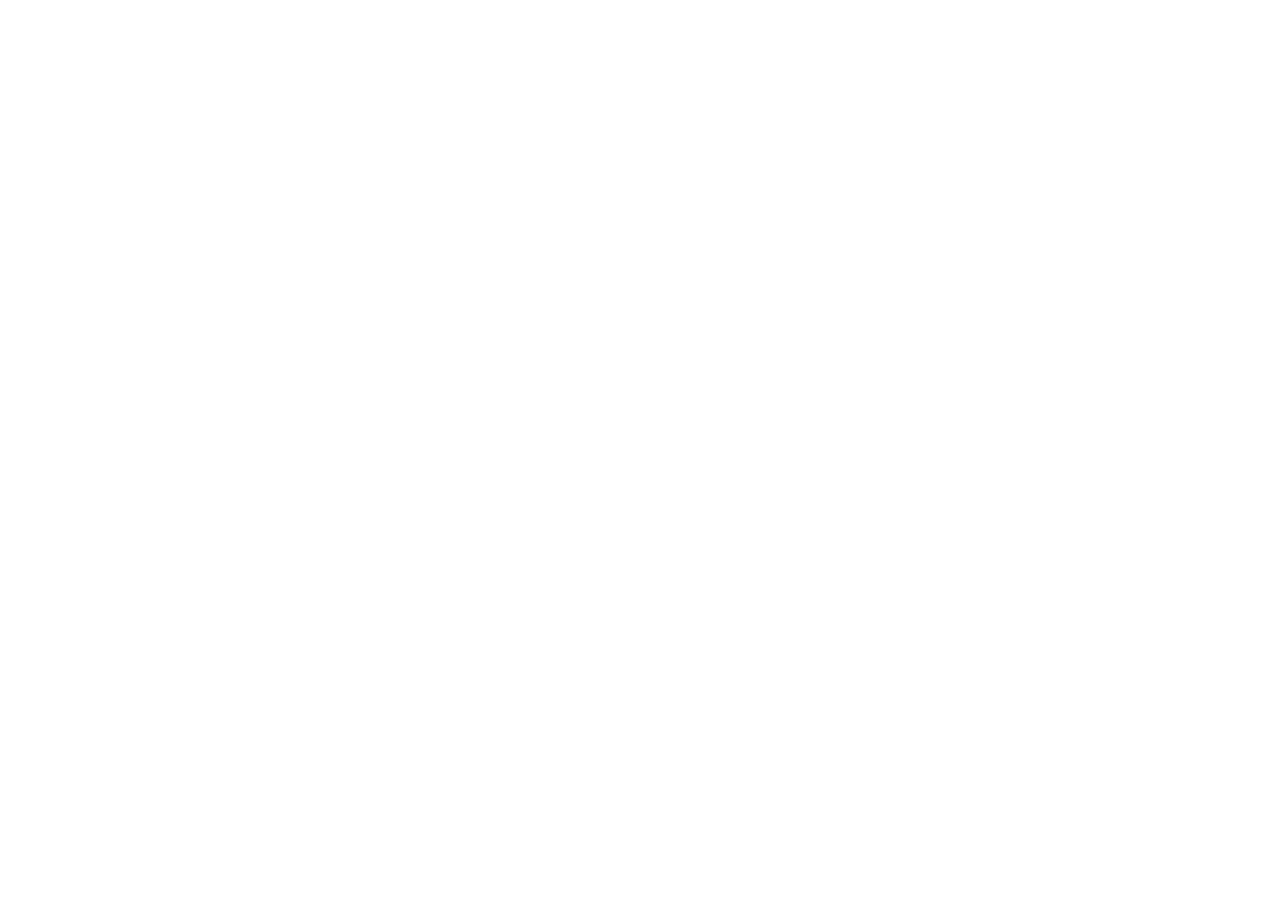
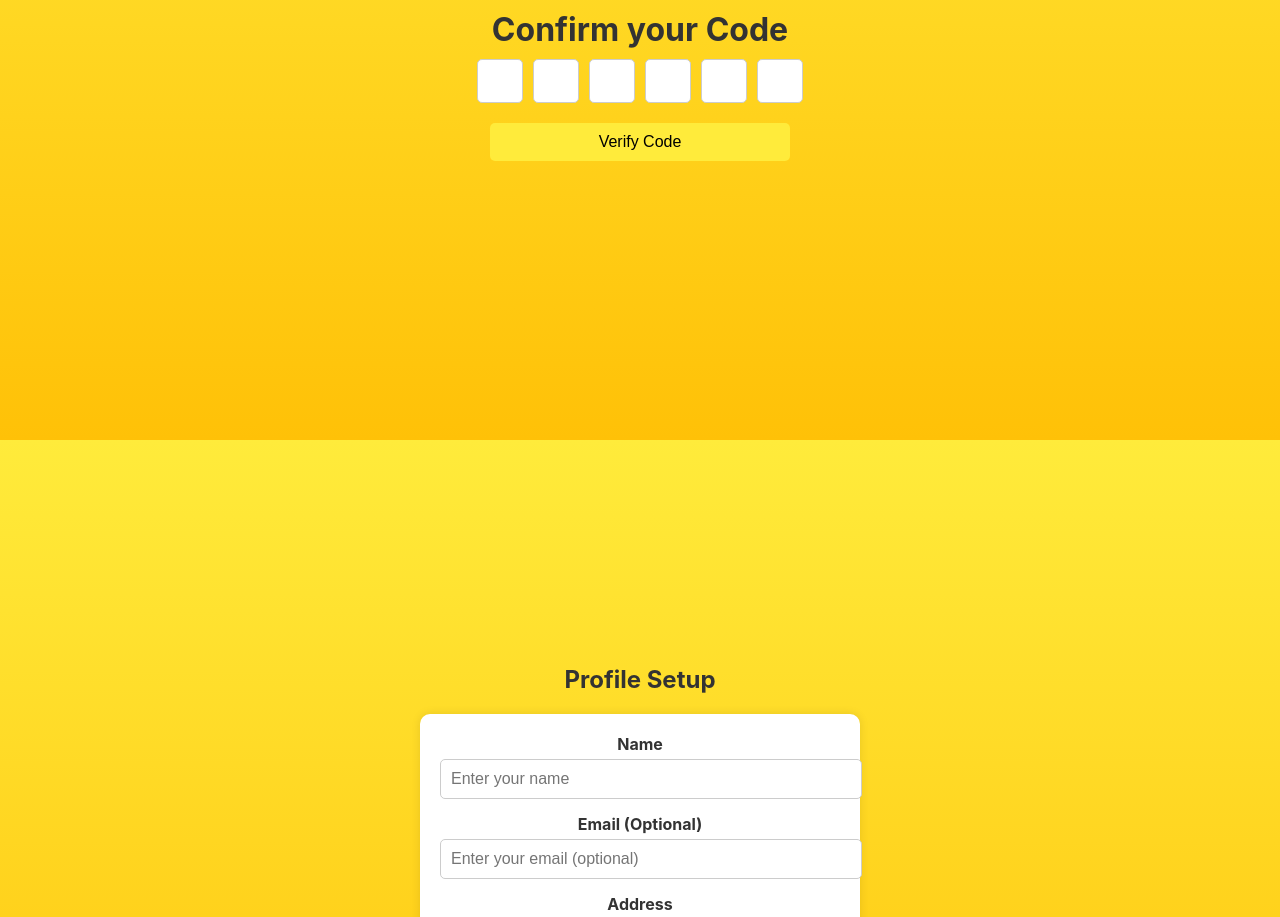
Before and after one commit to yasharya2901/Bk-test-app-frontend, a React (Create React App) app: page /profileSetup in a window 1280 px wide. Shown: the part 1160-2077 px from the top of the page. Before the commit the page ends 800 px from the top, so only its background shows below. Built offline with nearby package versions, Linux system fonts and the light colour scheme.

Commit message:
added verificationpage and profilesetup page.

```diff
--- a/src/App.js
+++ b/src/App.js
@@ -1,6 +1,8 @@
 import logo from './logo.svg';
 import './App.css';
 import LoginPage from './pages/loginpage/LoginPage';
+import VerificationPage from './pages/verificationpage/VerificationPage';
+import ProfileSetup from './pages/profilesetup/ProfileSetup';
 
 function App() {
   return (
@@ -20,6 +22,8 @@
         </a>
       </header> */}
       <LoginPage />
+      <VerificationPage />
+      <ProfileSetup />
 
     </div>
   );
--- /dev/null
+++ b/src/pages/profilesetup/ProfileSetup.css
@@ -0,0 +1,59 @@
+.profile-setup-container {
+    display: flex;
+    flex-direction: column;
+    align-items: center;
+    justify-content: center;
+    height: 100vh;
+    background: linear-gradient(to bottom, #ffeb3b, #ffc107);
+    color: #333;
+    padding: 20px;
+    box-sizing: border-box;
+    width: 100%;
+  }
+
+  .profile-setup-container h1 {
+    margin-bottom: 20px;
+    font-size: 24px;
+  }
+
+  form {
+    width: 100%;
+    max-width: 400px;
+    background: #fff;
+    padding: 20px;
+    border-radius: 10px;
+    box-shadow: 0 0 10px rgba(0, 0, 0, 0.1);
+  }
+
+  .form-group {
+    margin-bottom: 15px;
+  }
+
+  .form-group label {
+    display: block;
+    margin-bottom: 5px;
+    font-weight: bold;
+  }
+
+  .form-group input {
+    width: 100%;
+    padding: 10px;
+    border: 1px solid #ccc;
+    border-radius: 5px;
+    font-size: 16px;
+  }
+
+  button {
+    width: 100%;
+    padding: 10px;
+    background-color: #ffeb3b;
+    border: none;
+    border-radius: 5px;
+    font-size: 16px;
+    cursor: pointer;
+    transition: background-color 0.3s ease;
+  }
+
+  button:hover {
+    background-color: #fdd835;
+  }
--- /dev/null
+++ b/src/pages/profilesetup/ProfileSetup.js
@@ -0,0 +1,57 @@
+import React, { useState } from 'react';
+import './ProfileSetup.css';
+
+const ProfileSetup = () => {
+  const [name, setName] = useState('');
+  const [email, setEmail] = useState('');
+  const [address, setAddress] = useState('');
+
+  const handleSubmit = (e) => {
+    e.preventDefault();
+    // Handle form submission logic here
+    alert(`Name: ${name}, Email: ${email}, Address: ${address}`);
+  };
+
+  return (
+    <div className="profile-setup-container">
+      <h1>Profile Setup</h1>
+      <form onSubmit={handleSubmit}>
+        <div className="form-group">
+          <label htmlFor="name">Name</label>
+          <input
+            type="text"
+            id="name"
+            value={name}
+            onChange={(e) => setName(e.target.value)}
+            placeholder="Enter your name"
+            required
+          />
+        </div>
+        <div className="form-group">
+          <label htmlFor="email">Email (Optional)</label>
+          <input
+            type="email"
+            id="email"
+            value={email}
+            onChange={(e) => setEmail(e.target.value)}
+            placeholder="Enter your email (optional)"
+          />
+        </div>
+        <div className="form-group">
+          <label htmlFor="address">Address</label>
+          <input
+            type="text"
+            id="address"
+            value={address}
+            onChange={(e) => setAddress(e.target.value)}
+            placeholder="Enter your address"
+            required
+          />
+        </div>
+        <button type="submit">Submit</button>
+      </form>
+    </div>
+  );
+};
+
+export default ProfileSetup;
--- a/src/pages/verificationpage/VerificationPage.css
+++ b/src/pages/verificationpage/VerificationPage.css
@@ -0,0 +1,49 @@
+.verification-container {
+    display: flex;
+    flex-direction: column;
+    align-items: center;
+    justify-content: center;
+    height: 100vh;
+    background: linear-gradient(to bottom, #ffeb3b, #ffc107);
+    color: #333;
+  }
+
+  .verification-container h1 {
+    margin-bottom: 10px;
+  }
+
+  .verification-container h2 {
+    margin-bottom: 20px;
+  }
+
+  .code-inputs {
+    display: flex;
+    justify-content: center;
+    margin-bottom: 20px;
+  }
+
+  .code-inputs input {
+    width: 40px;
+    height: 40px;
+    margin: 0 5px;
+    text-align: center;
+    font-size: 18px;
+    border: 1px solid #ccc;
+    border-radius: 5px;
+  }
+
+  .verification-container button {
+    width: 80%;
+    max-width: 300px;
+    padding: 10px;
+    background-color: #ffeb3b;
+    border: none;
+    border-radius: 5px;
+    font-size: 16px;
+    cursor: pointer;
+    transition: background-color 0.3s ease;
+  }
+
+  .verification-container button:hover {
+    background-color: #fdd835;
+  }
--- a/src/pages/verificationpage/VerificationPage.js
+++ b/src/pages/verificationpage/VerificationPage.js
@@ -0,0 +1,46 @@
+import React, { useState } from 'react';
+import './VerificationPage.css';
+
+const VerificationPage = () => {
+  const [code, setCode] = useState(new Array(6).fill(''));
+
+  const handleChange = (element, index) => {
+    if (isNaN(element.value)) return false;
+
+    setCode([...code.map((d, idx) => (idx === index ? element.value : d))]);
+
+    // Focus on next input
+    if (element.nextSibling) {
+      element.nextSibling.focus();
+    }
+  };
+
+  const handleVerifyCode = () => {
+    alert(`Code entered is ${code.join('')}`);
+  };
+
+  return (
+    <div className="verification-container">
+      <h2>Enter your pincode below.</h2>
+      <h1>Confirm your Code</h1>
+      <div className="code-inputs">
+        {code.map((data, index) => {
+          return (
+            <input
+              key={index}
+              type="text"
+              name="code"
+              maxLength="1"
+              value={data}
+              onChange={e => handleChange(e.target, index)}
+              onFocus={e => e.target.select()}
+            />
+          );
+        })}
+      </div>
+      <button onClick={handleVerifyCode}>Verify Code</button>
+    </div>
+  );
+};
+
+export default VerificationPage;
```
